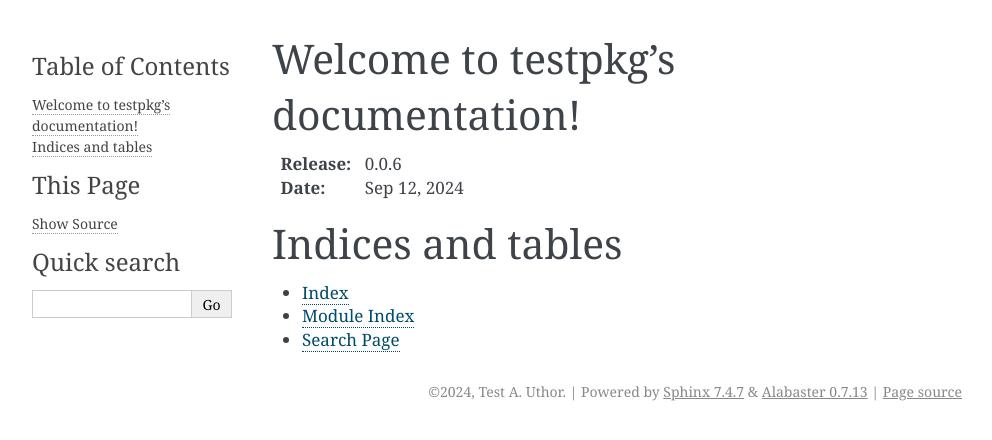
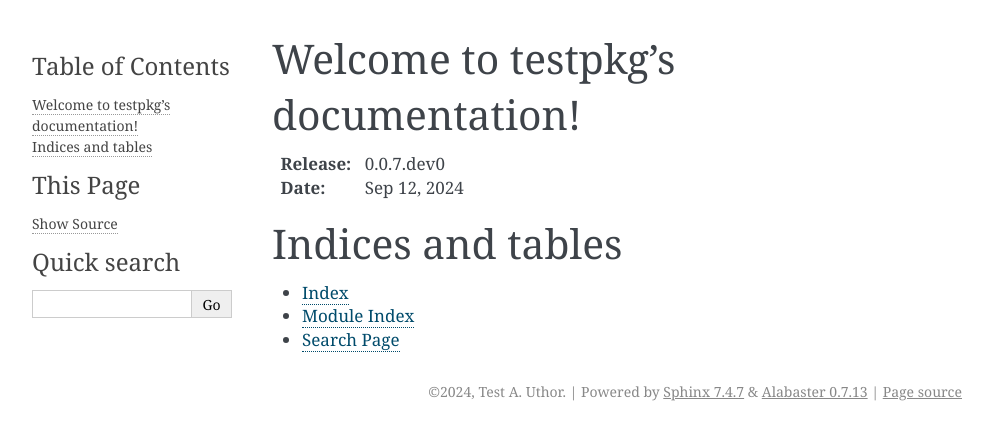
Before and after one commit to testorg2next/testrepo, a Sphinx documentation site: the page built from docs/index.rst, in a window 1280 px wide. Shown: the top 440 px of the page, without its empty margins (148-1140 px from the left). Built offline with Sphinx 7.4.7, drawn with Linux system fonts in a browser that asks for light colours.

Commit message:
Update versions

```diff
--- a/docs/conf.py
+++ b/docs/conf.py
@@ -9,7 +9,7 @@
 project = 'githubtestorg2-testrepo-testpkg'
 copyright = '2024, Test A. Uthor'
 author = 'Test A. Uthor'
-release = '0.0.6'
+release = '0.0.7.dev0'
 
 # -- General configuration ---------------------------------------------------
 # https://www.sphinx-doc.org/en/master/usage/configuration.html#general-configuration
--- a/setup.py
+++ b/setup.py
@@ -2,7 +2,7 @@ from setuptools import setup
 
 setup(
     name='githubtestorg2-testrepo-testpkg',
-    version='0.0.6',
+    version='0.0.7.dev0',
     description="A sample Python project",
     long_description=open("README.md").read(),
     long_description_content_type="text/markdown",
```
